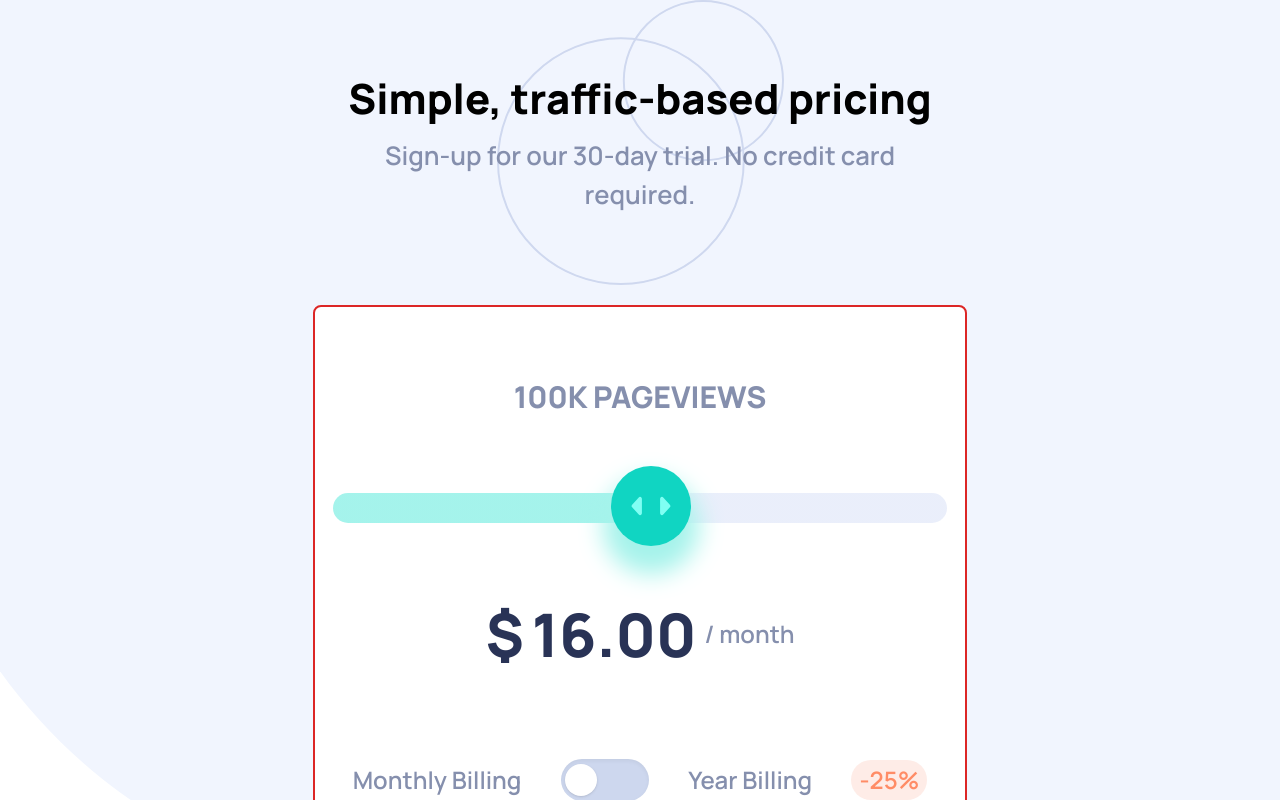
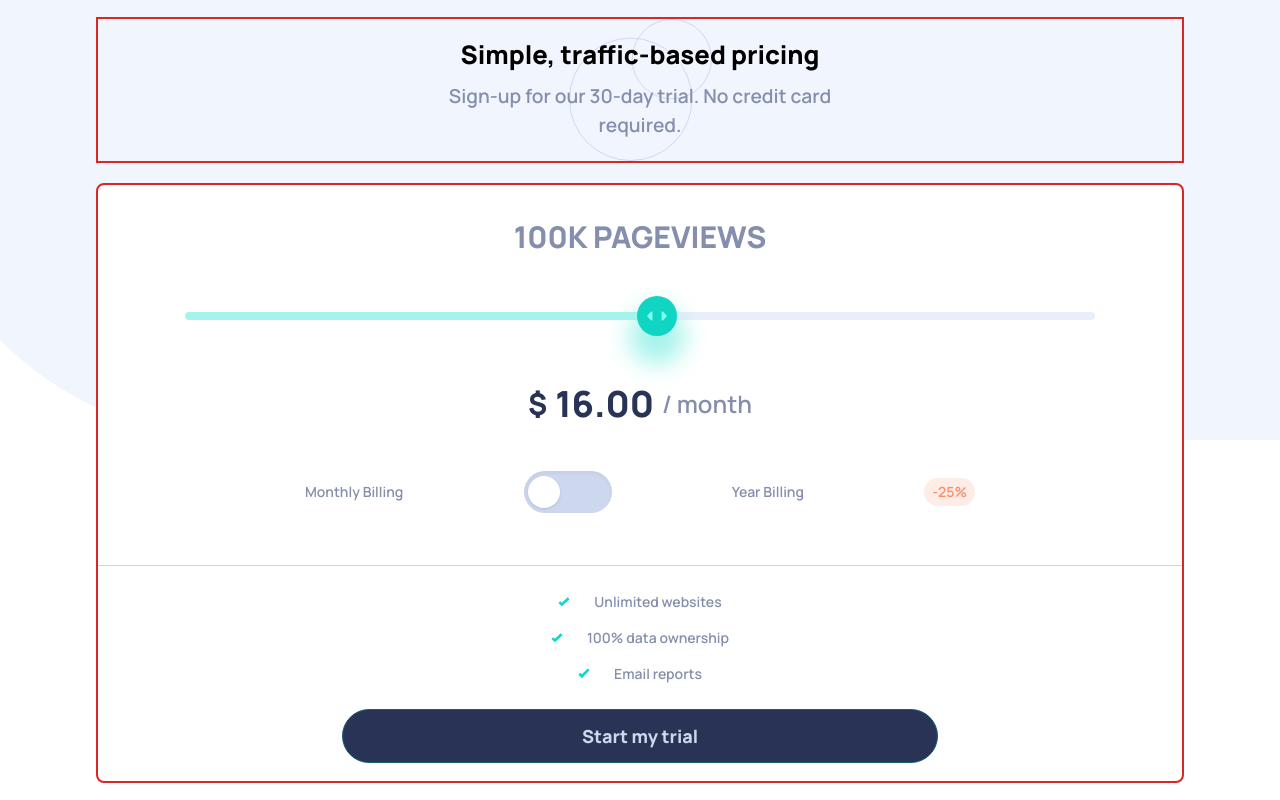
Before and after one commit to Arfirpo/intercactive-pricing-component-main, a React (Create React App) app: page / in a window 1280 px wide. Shown: the top 800 px of the page. Built offline with nearby package versions, Linux system fonts and the light colour scheme.

Commit message:
continue modifying the layouts

```diff
--- a/src/App.jsx
+++ b/src/App.jsx
@@ -11,7 +11,7 @@ function App() {
   };
 
   return (
-    <div className="flex flex-col w-full min-h-screen max-h-[812px] md:max-h-[1600px]  items-center mbl:justify-center mbl:gap-5 justify-evenly  px-6 font-Manrope" style={bgPattern}>
+    <div className="flex flex-col w-full min-h-screen h-[812px] sm:h-[50rem] xl:gap-7 items-center justify-center mbl:gap-5 font-Manrope" style={bgPattern}>
       <Header />
       <Card />
     </div>
--- a/src/components/Benefits.jsx
+++ b/src/components/Benefits.jsx
@@ -4,7 +4,7 @@ import checkIcon from "../images/icon-check.svg";
 
 export const Benefits = () => {
   return (
-    <ul className="w-[50%] h-[50%] text-center flex flex-col justify-evenly gap-2">
+    <ul className="w-[50%] h-[50%] text-center flex flex-col justify-evenly xl:items-start gap-2">
       <Pros image={checkIcon} text={"Unlimited websites"} />
       <Pros image={checkIcon} text={"100% data ownership"} />
       <Pros image={checkIcon} text={"Email reports"} />
--- a/src/components/Card.jsx
+++ b/src/components/Card.jsx
@@ -3,7 +3,7 @@ import { Promotion } from "./Promotion";
 
 export const Card = () => {
   return (
-    <main className="flex flex-col max-w-[40.875rem] h-[560px] md:h-[950px] max-h-[950px] text-grayishBlue border-2 border-red-600 rounded-lg w-full bg-White">
+    <main className="flex flex-col items-center w-[95%] sm:h-[60%] md:w-[85%] xl:w-[37.5%] h-[560px] md:h-[75%] xl:h-[50%] text-grayishBlue border-2 border-red-600 rounded-lg bg-White">
       <Fee />
       <Promotion />
     </main>
--- a/src/components/Fee.jsx
+++ b/src/components/Fee.jsx
@@ -4,18 +4,18 @@ import { ToggleSlider } from "./ToogleSlider";
 
 export const Fee = () => {
   return (
-    <section className="flex flex-col justify-evenly items-center w-full h-[60%] border-gray-300 border-b px-[18px] pb-9">
-      <div className="flex flex-col justify-evenly h-[75%] w-full text-center text-l ">
-        <h1 className="text-lg md:text-[1.875rem] font-bold">
+    <section className="flex flex-col justify-evenly items-center w-[84%] h-[70%] xl:gap-6 pb-9">
+      <div className="flex flex-col justify-evenly h-[75%] w-full text-center  xl:grid xl:grid-cols-2 xl:grid-rows-2 xl:place-items-center">
+        <h1 className="text-sm md:text-[1.875rem] xl:text-sm font-bold justify-self-start">
           <span>100K</span> PAGEVIEWS
         </h1>
         <RangeBar />
-        <p className="flex items-center justify-center gap-2 text-xs md:text-2xl">
-          <span className="text-darkDesaturatedBlue font-bold  text-4xl md:text-6xl">$</span>
-          <span className="text-darkDesaturatedBlue font-bold  text-4xl md:text-6xl">16.00</span> / month
+        <p className="flex items-center justify-center gap-2 text-xs md:text-2xl xl:text-sm xl:justify-self-end">
+          <span className="text-darkDesaturatedBlue font-bold  text-4xl md:text-3xl">$</span>
+          <span className="text-darkDesaturatedBlue font-bold  text-4xl md:text-4xl ">16.00</span> / month
         </p>
       </div>
-      <div className="text-xs md:text-2xl flex items-center justify-around w-full h-[15%]">
+      <div className="text-xs md:text-sm flex items-center justify-evenly xl:justify-end xl:gap-8 w-full h-[15%]">
         <p>Monthly Billing</p>
         <ToggleSlider />
         <p>Year Billing</p>
--- a/src/components/Header.jsx
+++ b/src/components/Header.jsx
@@ -10,13 +10,15 @@ export const Header = () => {
 
   return (
     <header
-      className="flex flex-col items-center justify-center text-center w-full  h-[162px] md:h-[285px] bg-50% md:bg-contain"
+      className=" border-2 border-red-600 flex flex-col items-center justify-center text-center w-[95%] h-[18.25%] md:w-[85%] xl:w-[37.5%] bg-contain"
       style={bgCirclesPattern}
     >
-      <h1 className="text-[1.4rem] md:text-[2.6rem] font-bold mb-2">Simple, traffic-based pricing</h1>
-      <p className="w-[60%] md:w-[50%] text-[.9rem] md:text-[1.6rem] mb-1 text-grayishBlue">
-        Sign-up for our 30-day trial.
-        No credit card required.</p>
+      <h1 className="text-[1.4rem] md:text-[1.6rem] xl:text-[2rem] font-bold mb-2">
+        Simple, traffic-based pricing
+      </h1>
+      <p className="w-[55%] md:w-[40%] text-[.9rem] sm:w-[50%] md:text-[1.2rem] xl:text-sm xl:w-[70%] mb-1 text-grayishBlue">
+        Sign-up for our 30-day trial. No credit card required.
+      </p>
     </header>
   );
 };
--- a/src/components/Promotion.jsx
+++ b/src/components/Promotion.jsx
@@ -4,7 +4,7 @@ import { StartTrialButton } from "./StartTrialButton";
 
 export const Promotion = () => {
   return (
-    <section className="w-full h-[40%] flex flex-col items-center justify-evenly">
+    <section className="w-full h-[40%] flex flex-col xl:flex-row items-center justify-evenly border-gray-300 border-t">
       <Benefits />
       <StartTrialButton />
     </section>
--- a/src/components/Pros.jsx
+++ b/src/components/Pros.jsx
@@ -4,8 +4,8 @@ import React from "react";
 export const Pros = ({image, text}) => {
   return (
     <div className="flex items-center gap-4 md:gap-6 justify-center">
-      <img src={image} alt="Check" className="w-4 md:w-6"/>
-      <li className=" text-[.8rem] md:text-2xl">{text}</li>
+      <img src={image} alt="Check" className="w-4 md:w-3"/>
+      <li className=" text-[.8rem] md:text-sm">{text}</li>
     </div>
   );
 };
--- a/src/components/RangeBar.jsx
+++ b/src/components/RangeBar.jsx
@@ -15,7 +15,7 @@ export const RangeBar = () => {
 
   return (
     <>
-      <div className="w-full md:h-[75px] flex items-center justify-center">
+      <div className="w-full md:h-[75px] xl:h-10 flex items-center justify-center xl:col-start-1 col-end-3 row-start-2 row-end-3">
         <input
           type="range"
           step={4}
@@ -57,15 +57,15 @@ export const RangeBar = () => {
               hsl(224, 65%, 95%) 100%
             );
           }
-          @media (min-width:750px){
+          @media (min-width:760px){
             input[type="range"]::-webkit-slider-thumb {
-              width: 5rem;
-              height: 5rem;
+              width: 2.5rem;
+              height: 40px;
               background-color: hsl(174, 86%, 45%);
-              margin-top: -27px;
+              margin-top: -16px;
             }
             input[type="range"]::-webkit-slider-runnable-track {
-              height: 30px;
+              height: 8px;
 
             }
           }
--- a/src/components/StartTrialButton.jsx
+++ b/src/components/StartTrialButton.jsx
@@ -2,8 +2,8 @@ import React from "react";
 
 export const StartTrialButton = () => {
   return (
-    <div className="flex place-items-center justify-center border border-cyan-800 outline-none bg-darkDesaturatedBlue w-[55%] h-[25%] rounded-full">
-      <button className="md:text-2xl text-lightGrayishBlueTb font-bold ">
+    <div className="flex place-items-center justify-center border border-cyan-800 outline-none bg-darkDesaturatedBlue w-[55%] xl:w-[32%] h-[25%] rounded-full">
+      <button className="md:text-lg text-lightGrayishBlueTb font-bold ">
         Start my trial
       </button>
     </div>
--- a/src/components/ToogleSlider.jsx
+++ b/src/components/ToogleSlider.jsx
@@ -16,9 +16,9 @@ export const ToggleSlider = () => {
           checked={isChecked}
           onChange={handleToggle}
         />
-        <div className="toggle__line flex w-[3rem] md:w-[5.5rem] h-[1.6rem]  md:h-[2.625rem] bg-lightGrayishBlueTb rounded-full shadow-inner"></div>
+        <div className="toggle__line flex w-[3rem] md:w-[5.5rem] h-[1.6rem]  md:h-[2.625rem] xl:w-14 xl:h-7 bg-lightGrayishBlueTb rounded-full shadow-inner"></div>
         <div
-          className={`toggle__dot absolute my-auto mx-0 w-5 md:w-8 h-5 md:h-8 top-0 bottom-0 left-1 bg-white rounded-full shadow ${
+          className={`toggle__dot absolute my-auto mx-0 w-5 md:w-8 xl:w-5 xl:h-5 h-5 md:h-8 top-0 bottom-0 left-1 bg-white rounded-full shadow ${
             isChecked ? "transform-translate" : ""
           }`}
         ></div>
@@ -44,11 +44,11 @@ export const ToggleSlider = () => {
 
           /* Estilo personalizado para la animación del círculo */
           .transform-translate {
-            transform: translateX(142%); /* Mueve el punto a la derecha cuando está activado */
+            transform: translateX(100%); /* Mueve el punto a la derecha cuando está activado */
           }
-          @media (min-width:23.4375rem){
+          @media (min-width:46.875rem){
             .transform-translate {
-              transform: translateX(100%);
+              transform: translateX(142%);
             }
           }
         `}
--- a/tailwind.config.js
+++ b/tailwind.config.js
@@ -3,14 +3,15 @@ module.exports = {
   content: ["./src/**/*.{js,jsx,ts,tsx}"],
   theme: {
     backgroundSize: {
-      '50%':'50%',
-      'contain': 'contain'
+      "50%": "50%",
+      contain: "contain",
     },
     screens: {
       mbl: "375px",
-      md: "750px",
+      sm: "425px",
+      md: "768px",
       lg: "1024px",
-      xl: "1400"
+      xl: "1400px",
     },
     extend: {
       fontFamily: {
```
